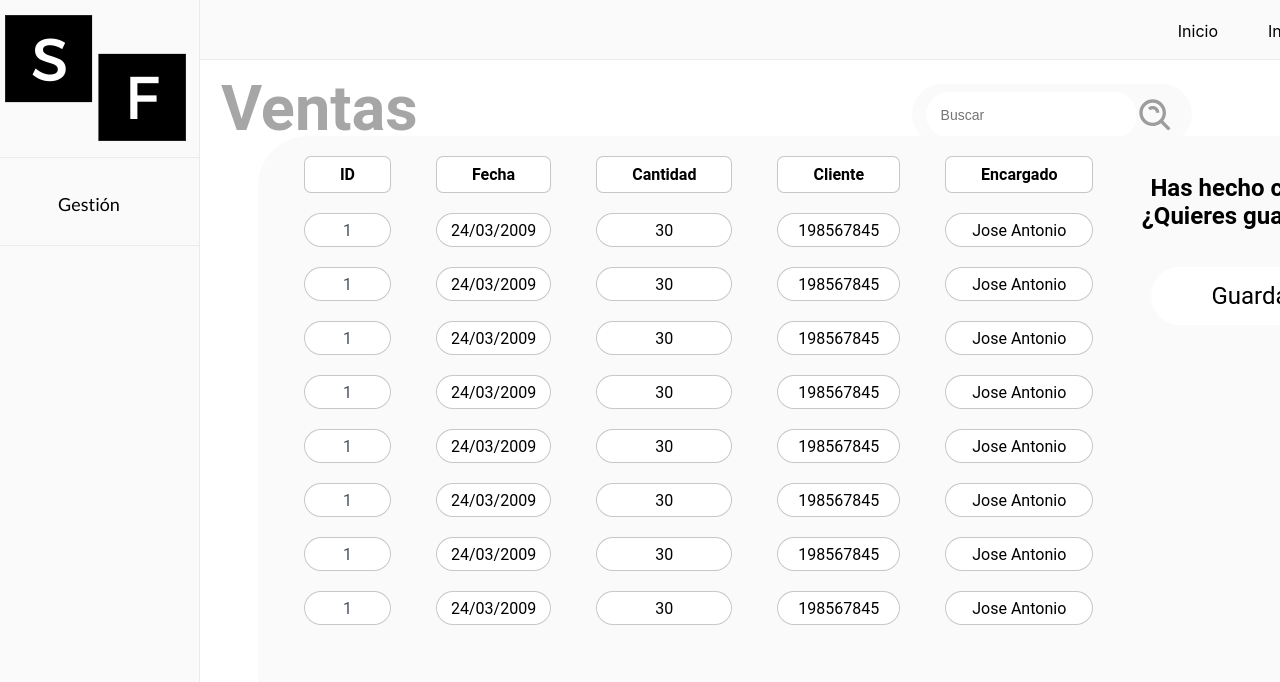
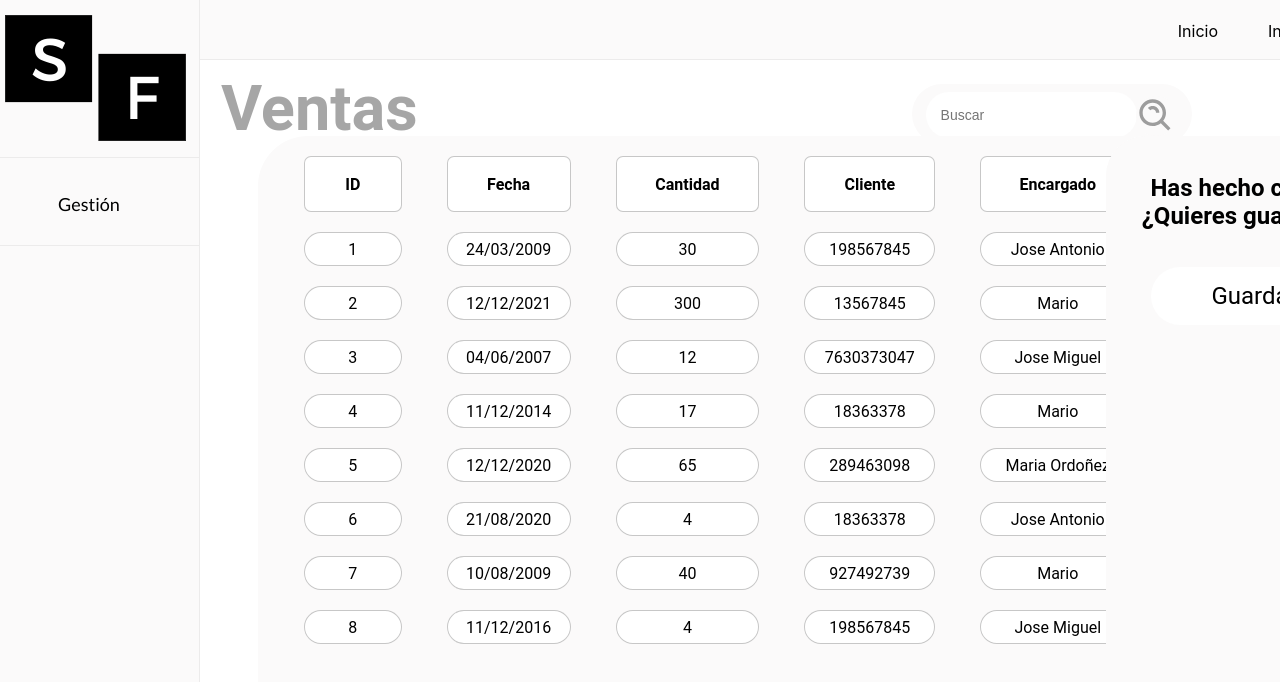
Before and after one commit to johiny/Sell_In_A_Flash, a React (Create React App) app: page /Maestro-Ventas/Table in a window 1280 px wide. Shown: the top 682 px of the page. Built offline with nearby package versions, Linux system fonts and the light colour scheme.

Commit message:
arreglo de conflictos

```diff
--- a/src/App.jsx
+++ b/src/App.jsx
@@ -4,9 +4,9 @@ import {
   Switch,
   Route,
 } from "react-router-dom";
-import './styles/stylegu.css';
-import UserdataAD from './pages/UserdataAD';
-import UserdataUS from './pages/UserdataUS';
+import '/styles/stylegu.css';
+import UserdataAD from '/pages/InterfazGestionUsuarios/UserdataAD';
+import UserdataUS from '/pages/UserdataUS';
 import UserdataUSedit from './pages/UserdataUSedit';
 import Layout2 from './layouts/Layout2';
 import Layout from "layouts/Globallayout";
@@ -18,24 +18,23 @@ import Index from 'pages/Index';
 function App() {
   return (
  <Router>
+  <Switch>
+    <Route path ={["/InterfazGestionUsuarios/UserdataAD", "/InterfazGestionUsuarios","/InterfazGestionUsuarios/UserdataUSedit"]}>
       <Layout2>
       <Switch>
-                    <Route path='/userdataad'>
+        <Route path='/InterfazGestionUsuarios/UserdataAD'>
           <UserdataAD/>
         </Route>
-                    <Route path='/userdataus'>
+        <Route path='/InterfazGestionUsuarios/UserdataUS'>
           <UserdataUS/>
         </Route>
-                    <Route path='/userdatausedit'>
+        <Route path='/InterfazGestionUsuarios/UserdataUSedit'>
           <UserdataUSedit/>
         </Route>
       </Switch>
       </Layout2>
-      <Switch>
-      <Route path='/index' exact>
-            <Index />
       </Route>
-        <Route path={["/Maestro-Ventas","/Maestro-Venta/DetallesVenta","/Maestro-Venta/Table","/Maestro-Venta/DetallesVenta", "Index"]} >
+        <Route path={["/Maestro-Ventas","/Maestro-Venta/DetallesVenta","/Maestro-Venta/Table", "Index"]} >
           <Layout>
           <Switch>
             <Route path="/Maestro-Ventas/DetallesVenta">
@@ -46,6 +45,9 @@ function App() {
             </Route>
             <Route path ="/Maestro-Ventas">
               <IndexVentas/>
+            </Route>
+            <Route path='/Index'>
+              <Index />
             </Route>
           </Switch>
           </Layout>
--- a/Ventas_test.json
+++ b/src/Ventas_test.json
@@ -1,4 +1,4 @@
-{  "venta1":
+[
     {
     "ID":1,
     "Fecha":"24/03/2009",
@@ -8,7 +8,7 @@
     "Valor_Total":400000,
     "Estado":"Entregada"
     },
-    "venta2": {
+    {
     "ID":2,
     "Fecha":"12/12/2021",
     "Cantidad":"300",
@@ -17,7 +17,7 @@
     "Valor_Total":85000,
     "Estado":"Cancelada"
     },
-    "venta3":{
+    {
     "ID":3,
     "Fecha":"04/06/2007",
     "Cantidad":"12",
@@ -26,7 +26,7 @@
     "Valor_Total":130000,
     "Estado":"Entregada"
     },
-    "venta4":{
+    {
     "ID":4,
     "Fecha":"11/12/2014",
     "Cantidad":17,
@@ -35,7 +35,7 @@
     "Valor_Total":230000,
     "Estado":"En Proceso"
     },
-    "venta5":{
+    {
     "ID":5,
     "Fecha":"12/12/2020",
     "Cantidad":65,
@@ -44,7 +44,7 @@
     "Valor_Total":780000,
     "Estado":"Cancelada"
     },
-    "venta6":{
+    {
     "ID":6,
     "Fecha":"21/08/2020",
     "Cantidad":4,
@@ -53,7 +53,7 @@
     "Valor_Total":430000,
     "Estado":"Entregada"
     },
-    "venta7":{
+    {
     "ID":7,
     "Fecha":"10/08/2009",
     "Cantidad":40,
@@ -62,7 +62,7 @@
     "Valor_Total":34000,
     "Estado":"En Proceso"
     },
-    "venta8":{
+    {
     "ID":8,
     "Fecha":"11/12/2016",
     "Cantidad":4,
@@ -71,4 +71,4 @@
     "Valor_Total":1000000,
     "Estado":"Cancelada"
     }
-}
+]
--- /dev/null
+++ b/src/components/ModalCambios.jsx
@@ -0,0 +1,43 @@
+import React from 'react';
+import { useState } from "react"
+import checkmark from "media/check-mark.svg"
+
+const ModalCambios = (props) => {
+const [savechanges , setSaveChanges] = useState(true);
+
+return (
+<>
+ {savechanges ? (<GuardarCambios/>) : (<CambiosGuardados/>)}
+ </>
+)
+}
+
+
+const GuardarCambios = () => {
+
+     return (
+        <div class="Guardar-Popup" id="guardar-popup">
+        <h2 class="Guardar-Popup__titulo">
+        Has hecho cambios<br></br>¿Quieres guardarlos?
+        </h2>
+        <button class="Guardar-Popup__button">
+            Guardar
+        </button>
+    </div>
+    )
+}
+
+
+const CambiosGuardados = ()=> {
+
+    return(
+            <div class="Guardar-Popup" id="guardar-popup">
+        <h2 class="Guardar-Popup__titulo">
+        ¡Cambios Guardados<br></br>Correctamente!
+        </h2>
+        <img src={checkmark}></img>
+        </div>
+        )
+}
+
+export default ModalCambios;
--- a/src/components/NavBars.jsx
+++ b/src/components/NavBars.jsx
@@ -1,4 +1,4 @@
-import Logo from 'media/Logo.png';
+import Logo from 'media/logo.png';
 import {NavLink,Link} from "react-router-dom";
 const NavBars = () => {
     return(
--- a/src/components/Tabla.jsx
+++ b/src/components/Tabla.jsx
@@ -1,13 +1,16 @@
 import VentaRow from "components/VentaRow.jsx"
 import CheckMark from "media/check-mark.svg"
-const Tabla = () => {
+import { useEffect, useState } from "react/cjs/react.development"
+const Tabla = ({ventasbackend,modal}) => {
+
+    useEffect(()=> {
+        console.log(ventasbackend)
+    },[ventasbackend])
     return(
         <>
-        <div class="tabla">
+        <div className="tabla">
             <table id="tabla">
-                <colgroup>
-                    <col span="6"></col>
-                </colgroup>
+                <thead>
                     <tr>
                         <th id="tabla__id">ID</th>
                         <th id="tabla__date">Fecha</th>
@@ -17,22 +20,35 @@ const Tabla = () => {
                         <th id="tabla__valor-total">Valor Total</th>
                         <th id="tabla__estado">Estado</th>
                     </tr>
-                <VentaRow Fecha = "24/03/2009" Cantidad="30" Cliente ="198567845" Encargado ="Jose Antonio" Valor_Total="400000" Estado="Entregada"/>
-                <VentaRow Fecha = "24/03/2009" Cantidad="30" Cliente ="198567845" Encargado ="Jose Antonio" Valor_Total="400000" Estado="Entregada"/>
-                <VentaRow Fecha = "24/03/2009" Cantidad="30" Cliente ="198567845" Encargado ="Jose Antonio" Valor_Total="400000" Estado="Entregada"/>
-                <VentaRow Fecha = "24/03/2009" Cantidad="30" Cliente ="198567845" Encargado ="Jose Antonio" Valor_Total="400000" Estado="Entregada"/>
-                <VentaRow Fecha = "24/03/2009" Cantidad="30" Cliente ="198567845" Encargado ="Jose Antonio" Valor_Total="400000" Estado="Entregada"/>
-                <VentaRow Fecha = "24/03/2009" Cantidad="30" Cliente ="198567845" Encargado ="Jose Antonio" Valor_Total="400000" Estado="Entregada"/>
-                <VentaRow Fecha = "24/03/2009" Cantidad="30" Cliente ="198567845" Encargado ="Jose Antonio" Valor_Total="400000" Estado="Entregada"/>
-                <VentaRow Fecha = "24/03/2009" Cantidad="30" Cliente ="198567845" Encargado ="Jose Antonio" Valor_Total="400000" Estado="Entregada"/>
+                </thead>
+                <tbody>
+                {ventasbackend.map((venta) => {
+                    return (
+                    <tr>
+                    <td>{venta.ID}</td>
+                    <td contenteditable class="campo">{venta.Fecha}</td>
+                    <td contenteditable class="campo">{venta.Cantidad}</td>
+                    <td contenteditable class="campo">{venta.Cliente}</td>
+                    <td contenteditable class="campo">{venta.Encargado}</td>
+                    <td contenteditable class="campo">{venta.Valor_Total}</td>
+                    <td><select name="estado" id="tabla__estado_selector" class="campo">
+                        <option selected="selected" value ={venta.Estado} selected disabled hidden>{venta.Estado}</option>
+                        <option value="Proceso">En Proceso</option>
+                        <option value="Cancelada">Cancelada</option>
+                        <option value="Entregada">Entregada</option>
+                    </select></td>
+                    </tr>
+                    )
+                })}
+                </tbody>
             </table>
         </div>
-        <div class="Guardar-Popup" id="guardar-popup">
-        <h2 class="Guardar-Popup__titulo">
+        <div className="Guardar-Popup" id="guardar-popup">
+        <h2 className="Guardar-Popup__titulo">
     Has hecho cambios<br></br>
     ¿Quieres guardarlos?
 </h2>
-<button class="Guardar-Popup__button">
+<button className="Guardar-Popup__button">
     Guardar
 </button>
         </div>
--- a/src/pages/Index.jsx
+++ b/src/pages/Index.jsx
@@ -1,5 +1,5 @@
 import Layout from "layouts/Globallayout";
-import logo from "media/Logo.png"
+import logo from "media/logo.png"
 
 function Index(){
     return(
--- a/src/pages/Login.jsx
+++ b/src/pages/Login.jsx
@@ -1,7 +1,7 @@
 import {Link} from 'react-router-dom'
 import Inputs from "components/inputs";
 import Boton from "components/BotonJ";
-import logo from "media/Logo.png"
+import logo from "media/logo.png"
 import "styles/estilos.css"
 function Login(){
     return (
--- a/src/pages/Maestro-Ventas/Table.jsx
+++ b/src/pages/Maestro-Ventas/Table.jsx
@@ -1,13 +1,28 @@
 import Buscador from "components/Buscador";
+import ModalJ from "components/ModalCambios";
 import Tabla from "components/Tabla";
+import { useEffect,useState } from "react";
+import Cheakmark from "media/check-mark.svg";
+import ventas from "Ventas_test.json"
 const TableIndex = () => {
+    const [listaVentas, setListaVentas] = useState([]);
+    const [showmodal, setShowmodal] = useState(false);
+    const [savechanges,setSaveChanges] = useState(true);
+    useEffect(() => {
+        setListaVentas(ventas)
+        console.log(listaVentas)
+    },[])
+
     return(
         <>
         <h1 className="cuerpo_central__Ventas-tabla-titulo">Ventas</h1>
         <Buscador estilo="Buscador_Tabla_Ventas"/>
-        <Tabla/>
+        <Tabla ventasbackend={listaVentas} modal={showmodal}/>
+        <ModalJ/>
         </>
     )
 }
 
 export default TableIndex;
+{/* {savechanges ? <ModalJ estado={savechanges} titulo="Has hecho cambios" subtitulo="¿Quieres guardarlos?" tipo="pregunta" />  :
+         <ModalJ titulo="¡Cambios Guardados" subtitulo="Correctamente!" img={Cheakmark} tipo="confirmación"/>} */}
```
Also changed, not shown: src/pages/InterfazGestionUsuarios/UserdataAD.jsx (renamed from src/pages/UserdataAD.jsx), src/pages/InterfazGestionUsuarios/UserdataUS.jsx (renamed from src/pages/UserdataUS.jsx), src/pages/InterfazGestionUsuarios/UserdataUSedit.jsx (renamed from src/pages/UserdataUSedit.jsx). Lines whose indentation alone changed are shown as unchanged.
